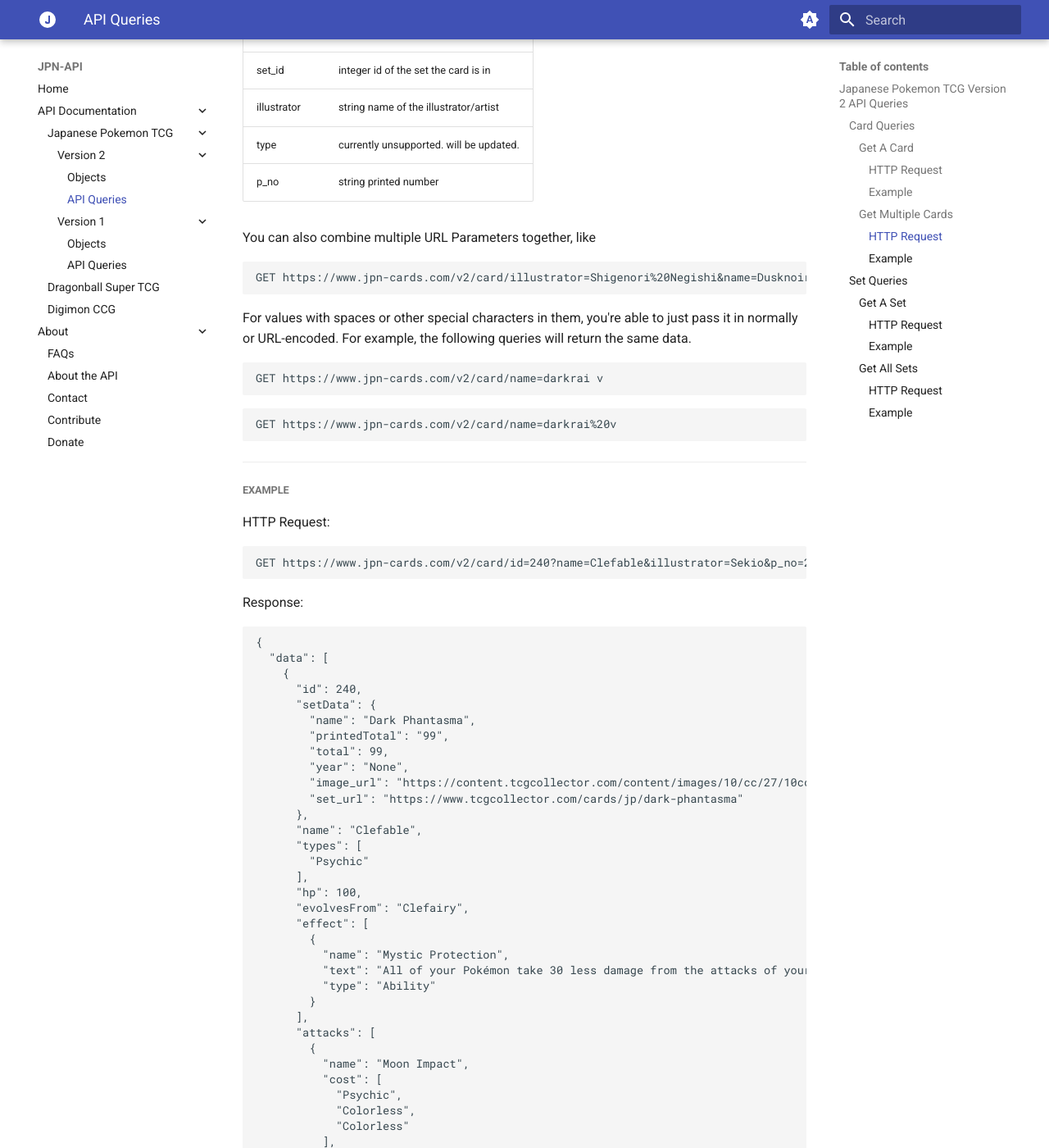
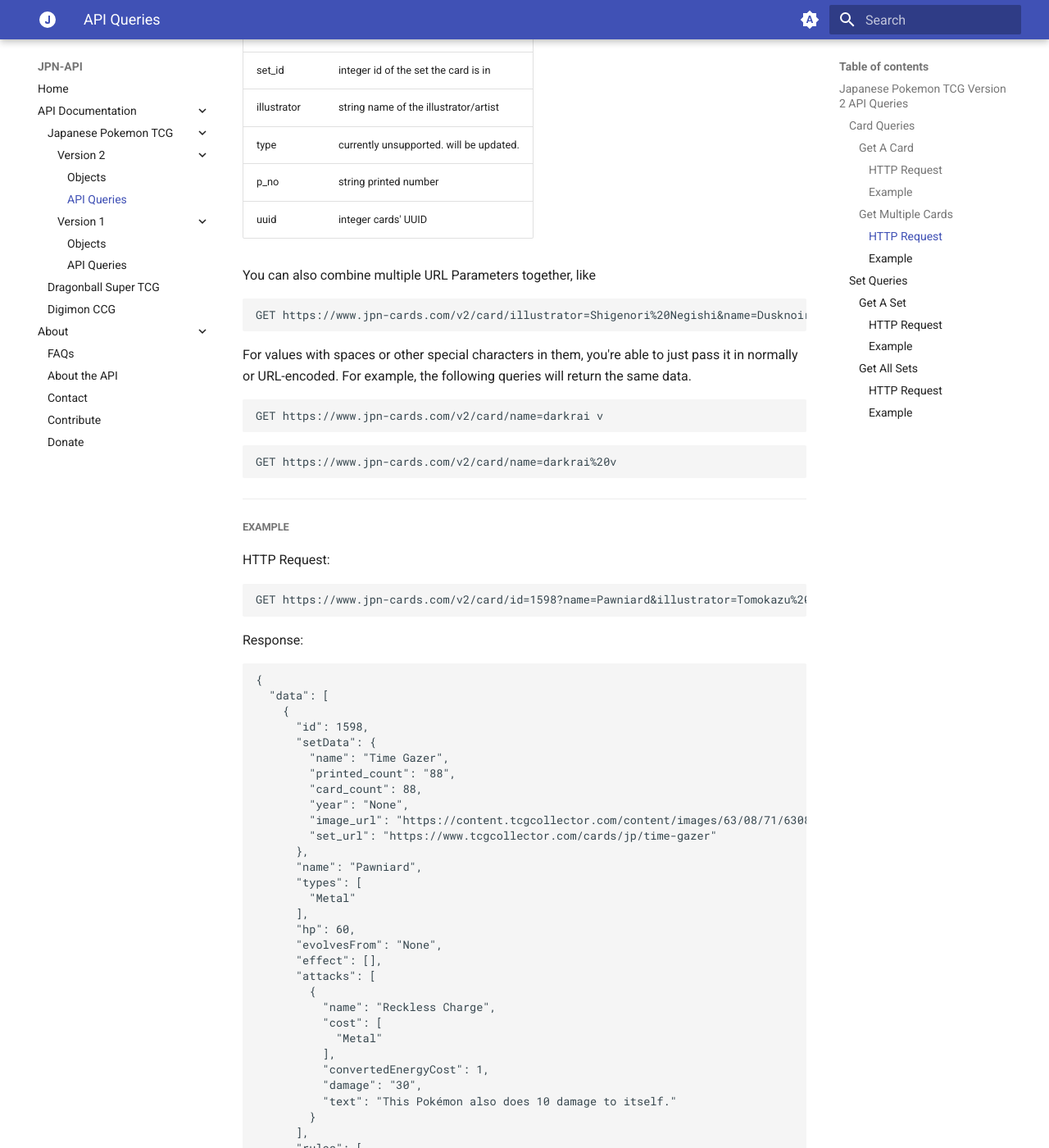
Before and after one commit to CMRicketts/jpn_cards_site, an MkDocs documentation site: the page built from docs/api_docs/pokemon/v2/v2_api.md, in a window 1280 px wide and 1400 px high, scrolled down 2696 px. Shown: the whole window at 82% size. Built offline with MkDocs 1.6.1 and Material for MkDocs 9.7.7, drawn with Linux system fonts in a browser that asks for light colours; some of the changed text lies outside the part shown.

Commit message:
updated with uuid

````diff
--- a/docs/api_docs/pokemon/v2/v2_api.md
+++ b/docs/api_docs/pokemon/v2/v2_api.md
@@ -132,6 +132,7 @@ All URL parameters are optional, but at least one must be included.
 | illustrator | string name of the illustrator/artist |
 | type | currently unsupported. will be updated. |
 | p_no| string printed number |
+| uuid | integer cards' UUID |
 
 You can also combine multiple URL Parameters together, like
 
@@ -156,7 +157,7 @@ GET https://www.jpn-cards.com/v2/card/name=darkrai%20v
 HTTP Request:
 
 ```bash
-GET https://www.jpn-cards.com/v2/card/id=240?name=Clefable&illustrator=Sekio&p_no=20&set_id=1
+GET https://www.jpn-cards.com/v2/card/id=1598?name=Pawniard&illustrator=Tomokazu%20Komiya&p_no=50&set_id=9
 ```
 
 Response:
@@ -165,38 +166,31 @@ Response:
 {
   "data": [
     {
-      "id": 240,
+      "id": 1598,
       "setData": {
-        "name": "Dark Phantasma",
-        "printedTotal": "99",
-        "total": 99,
+        "name": "Time Gazer",
+        "printed_count": "88",
+        "card_count": 88,
         "year": "None",
-        "image_url": "https://content.tcgcollector.com/content/images/10/cc/27/10cc27ec6c88f4d22175f0a07aa9763adac1f332bfabb653c3763b9650c5e987.png",
-        "set_url": "https://www.tcgcollector.com/cards/jp/dark-phantasma"
+        "image_url": "https://content.tcgcollector.com/content/images/63/08/71/63087185abcff5448baa0a5cb0005ff20fe3b341349cdf1a68751fb9230f2dff.png",
+        "set_url": "https://www.tcgcollector.com/cards/jp/time-gazer"
       },
-      "name": "Clefable",
+      "name": "Pawniard",
       "types": [
-        "Psychic"
+        "Metal"
       ],
-      "hp": 100,
-      "evolvesFrom": "Clefairy",
-      "effect": [
-        {
-          "name": "Mystic Protection",
-          "text": "All of your Pokémon take 30 less damage from the attacks of your opponent's Dragon Pokémon (after applying Weakness and Resistance). You can't apply more than 1 Mystic Protection Ability at a time.",
-          "type": "Ability"
-        }
-      ],
+      "hp": 60,
+      "evolvesFrom": "None",
+      "effect": [],
       "attacks": [
         {
-          "name": "Moon Impact",
+          "name": "Reckless Charge",
           "cost": [
-            "Psychic",
-            "Colorless",
-            "Colorless"
+            "Metal"
           ],
-          "convertedEnergyCost": 3,
-          "damage": "90"
+          "convertedEnergyCost": 1,
+          "damage": "30",
+          "text": "This Pokémon also does 10 damage to itself."
         }
       ],
       "rules": [
@@ -204,31 +198,31 @@ Response:
       ],
       "weaknesses": [
         {
-          "type": "Metal",
+          "type": "Fire",
           "value": "×2"
         }
       ],
       "resistances": null,
       "retreatCost": [
-        "Colorless",
         "Colorless"
       ],
-      "convertedRetreatCost": 2,
+      "convertedRetreatCost": 1,
       "supertype": "Pokémon",
       "subtypes": [
-        ""
+        "Basic"
       ],
-      "rarity": "Uncommon",
+      "rarity": "Common",
       "cardLegalities": {
         "Unlimited": "True",
         "Standard": "False",
         "Expanded": "False"
       },
-      "artist": "Sekio",
-      "imageUrl": "https://content.tcgcollector.com/content/images/cf/38/e0/cf38e0dd52341a43edfd90b2d46e8294d5d8b758d4abb8fa9d1724809d17a273.jpg",
-      "cardUrl": "https://tcgcollector.com/cards/37907",
-      "sequenceNumber": 20,
-      "printedNumber": "20"
+      "artist": "Tomokazu Komiya",
+      "imageUrl": "https://content.tcgcollector.com/content/images/a9/80/c4/a980c443029f86cee8cebff777851a377a7606df5593dd16be2a5b20e646cabd.jpg",
+      "cardUrl": "https://tcgcollector.com/cards/37629",
+      "sequenceNumber": 50,
+      "printedNumber": "50",
+      "uuid": 16616909
     }
   ],
   "page": 1,
````
Also changed, not shown: docs/api_docs/pokemon/v2/v2_obj.md (+7 -0 lines).
